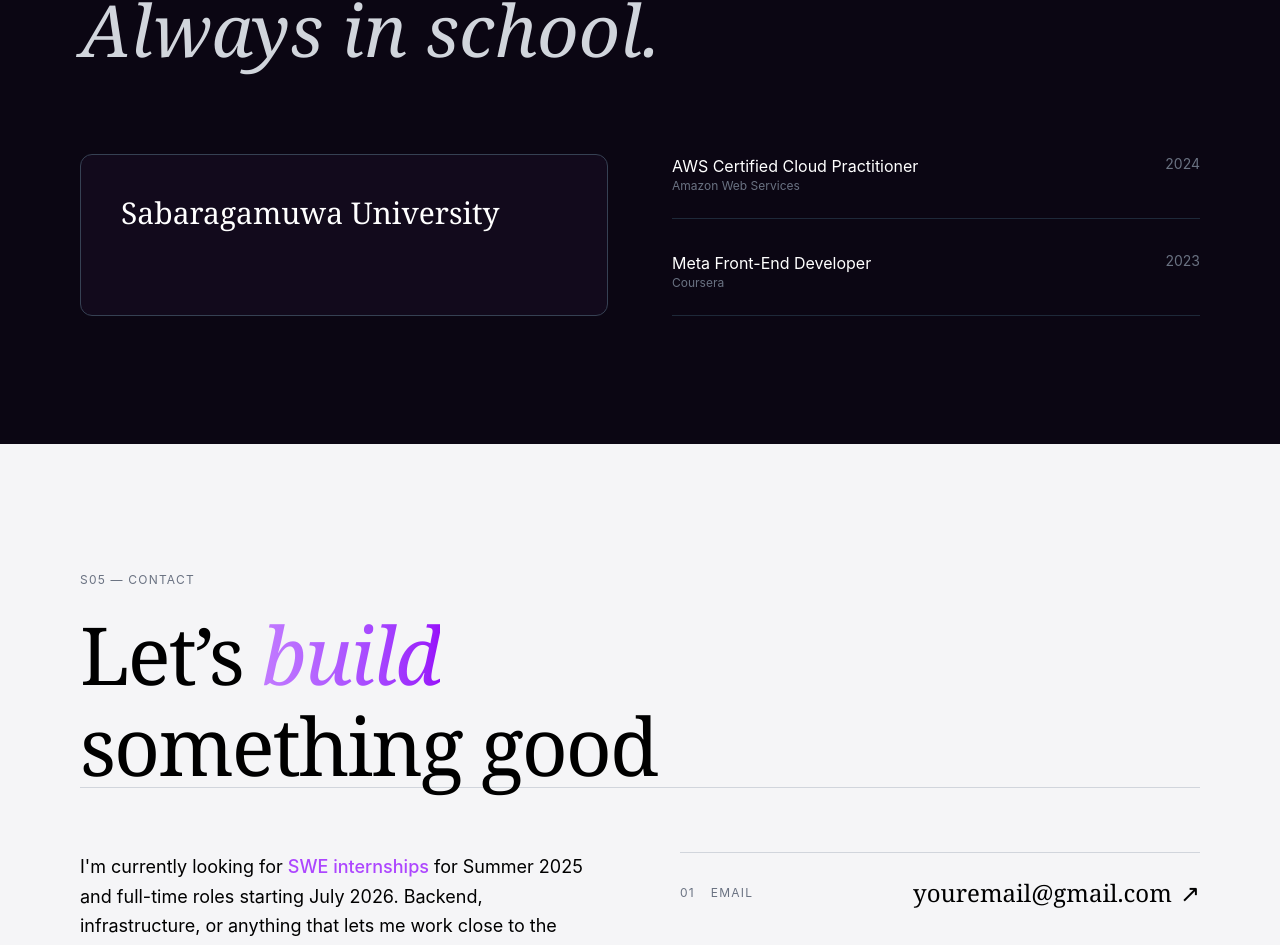
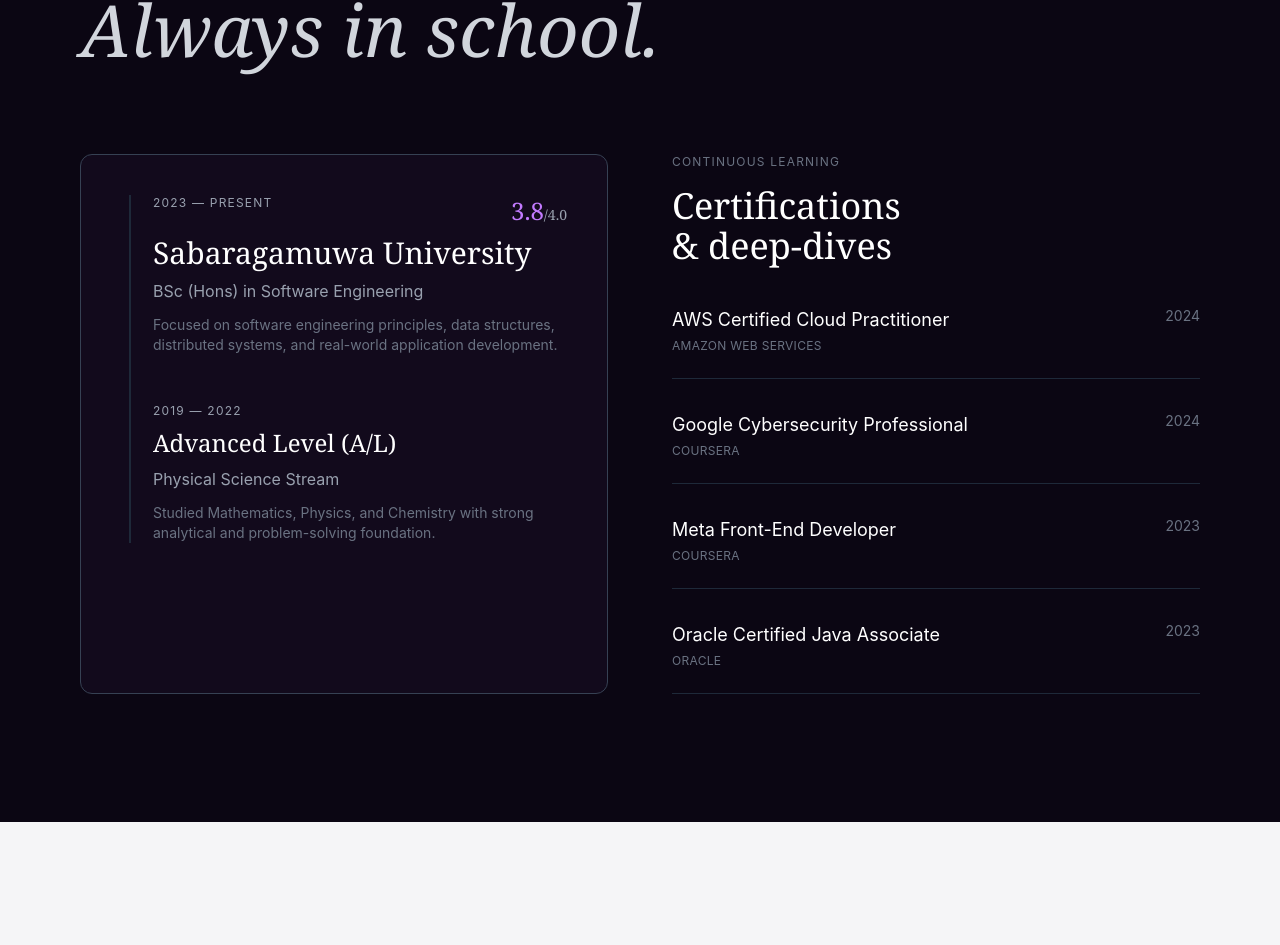
Before and after one commit to TharukaThennakoon/My-Portfolio, a React (Vite) app: page / in a window 1280 px wide. Shown: the part 3676-4621 px from the top of the page. Built offline with nearby package versions, Linux system fonts and the light colour scheme.

Commit message:
Final Education section with animations and certifications

```diff
--- a/src/sections/Education.jsx
+++ b/src/sections/Education.jsx
@@ -1,4 +1,4 @@
-// Commit 5 - Add certification list component
+// Commit 6 - Final Education section with animations and certifications
 import { motion } from "framer-motion";
 
 export default function Education() {
@@ -6,6 +6,7 @@ export default function Education() {
     <section id="education" className="px-20 py-32 bg-[#0b0613] text-white">
 
       <div className="mb-20">
+
         <p className="text-xs tracking-widest text-gray-500 mb-6">
           S03 — EDUCATION & GROWTH
         </p>
@@ -15,6 +16,7 @@ export default function Education() {
           <br />
           <span className="italic text-gray-300">Always in school.</span>
         </h2>
+
       </div>
 
       <div className="grid md:grid-cols-2 gap-16">
@@ -23,17 +25,96 @@ export default function Education() {
           initial={{ opacity: 0, y: 40 }}
           whileInView={{ opacity: 1, y: 0 }}
           transition={{ duration: 0.6 }}
-          className="border border-gray-700 rounded-xl p-10 bg-[#120a1c]"
+          viewport={{ once: true }}
+          className="
+            border border-gray-700 rounded-xl p-10
+            bg-[#120a1c]
+            hover:shadow-[0_0_50px_rgba(168,85,247,0.15)]
+            transition
+          "
         >
+
+          <div className="relative pl-8">
+
+            <div className="absolute left-2 top-0 bottom-0 w-0.5 bg-gray-800"></div>
+
+            <div className="relative mb-12">
+
+              <div className="flex justify-between items-start mb-2">
+                <p className="text-xs text-gray-400 tracking-widest">
+                  2023 — PRESENT
+                </p>
+
+                <p className="text-2xl text-purple-400 font-serif">
+                  3.8<span className="text-gray-400 text-sm">/4.0</span>
+                </p>
+              </div>
+
               <h2 className="text-3xl font-serif">
                 Sabaragamuwa University
               </h2>
+
+              <p className="text-gray-400 mt-2">
+                BSc (Hons) in Software Engineering
+              </p>
+
+              <p className="text-gray-500 mt-3 text-sm max-w-xl">
+                Focused on software engineering principles, data structures,
+                distributed systems, and real-world application development.
+              </p>
+
+            </div>
+
+            <div className="relative">
+
+              <p className="text-xs text-gray-400 tracking-widest mb-2">
+                2019 — 2022
+              </p>
+
+              <h3 className="text-2xl font-serif">
+                Advanced Level (A/L)
+              </h3>
+
+              <p className="text-gray-400 mt-2">
+                Physical Science Stream
+              </p>
+
+              <p className="text-gray-500 mt-3 text-sm max-w-xl">
+                Studied Mathematics, Physics, and Chemistry with strong analytical
+                and problem-solving foundation.
+              </p>
+
+            </div>
+
+          </div>
         </motion.div>
 
+        <motion.div
+          initial={{ opacity: 0, y: 40 }}
+          whileInView={{ opacity: 1, y: 0 }}
+          transition={{ duration: 0.6, delay: 0.2 }}
+          viewport={{ once: true }}
+        >
+
+          <p className="text-xs text-gray-500 tracking-widest mb-4">
+            CONTINUOUS LEARNING
+          </p>
+
+          <h2 className="text-4xl font-serif mb-10">
+            Certifications <br /> & deep-dives
+          </h2>
+
           <div className="space-y-8">
+
             <CertItem
               title="AWS Certified Cloud Practitioner"
               org="Amazon Web Services"
+              year="2024"
+            />
+
+            <CertItem
+              title="Google Cybersecurity Professional"
+              org="Coursera"
               year="2024"
             />
 
@@ -42,7 +123,16 @@ export default function Education() {
               org="Coursera"
               year="2023"
             />
+
+            <CertItem
+              title="Oracle Certified Java Associate"
+              org="Oracle"
+              year="2023"
+            />
+
           </div>
+
+        </motion.div>
 
       </div>
     </section>
@@ -51,13 +141,20 @@ export default function Education() {
 
 function CertItem({ title, org, year }) {
   return (
-    <div className="border-b border-gray-800 pb-6 flex justify-between">
+    <div className="border-b border-gray-800 pb-6 flex justify-between items-start group">
+
       <div>
-        <p>{title}</p>
-        <p className="text-xs text-gray-500">{org}</p>
+        <p className="text-lg group-hover:text-purple-400 transition">
+          {title}
+        </p>
+
+        <p className="text-xs text-gray-500 mt-1 uppercase tracking-wide">
+          {org}
+        </p>
       </div>
 
       <span className="text-sm text-gray-500">{year}</span>
+
     </div>
   );
 }
```
Lines whose indentation alone changed are shown as unchanged.
